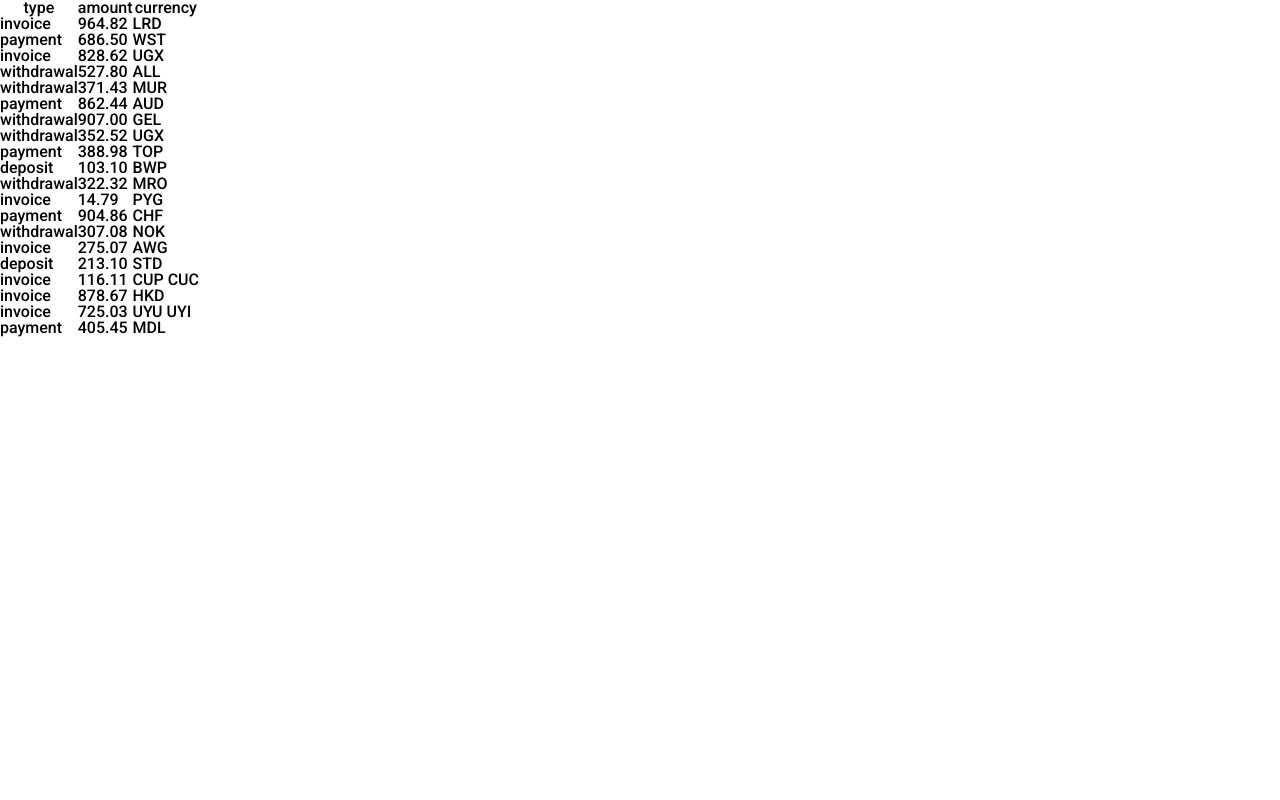
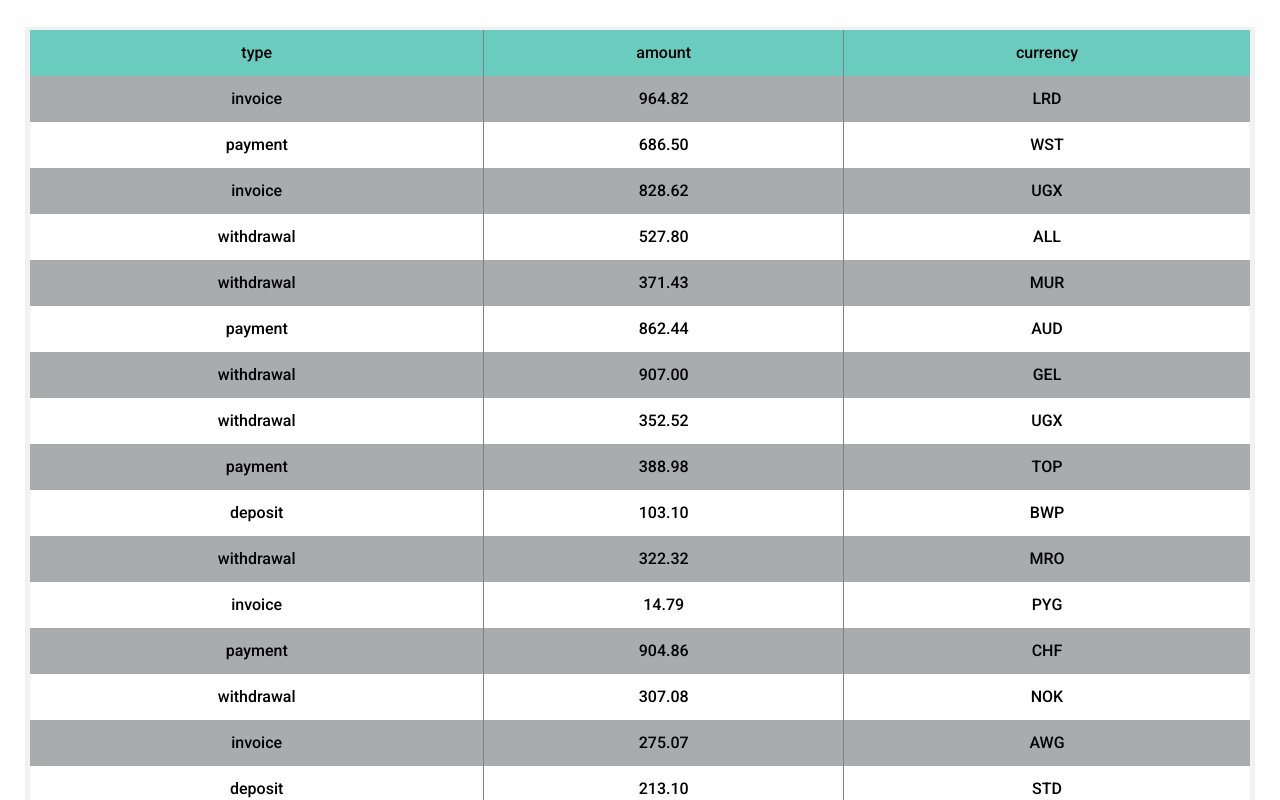
Before and after one commit to CoderNazar/goit-react-hw-01-components, a React (Create React App) app: page / in a window 1280 px wide. Shown: the top 800 px of the page. Built offline with nearby package versions, Linux system fonts and the light colour scheme.

Commit message:
chore: add styles in table

```diff
--- a/src/components/shared/TransactionHistory/TransactionHistoryBody.jsx
+++ b/src/components/shared/TransactionHistory/TransactionHistoryBody.jsx
@@ -1,16 +1,17 @@
 import React from 'react';
 import PropTypes from 'prop-types';
 import { Table } from 'components/ui';
+import styles from './index.module.css';
 
 const TransactionHistoryBody = ({ items }) => {
   return (
-    <Table.Body>
+    <Table.Body className={styles.tableBody}>
       {items.map(({ id, ...dataTable }) => {
         const cells = Object.values(dataTable);
         return (
           <Table.Row key={id}>
             {cells.map((value, index) => {
-              return <Table.CellBody key={index}>{value}</Table.CellBody>;
+              return <Table.CellBody className={styles.tableCell} key={index}>{value}</Table.CellBody>;
             })}
           </Table.Row>
         );
--- a/src/components/shared/TransactionHistory/TransactionHistoryHeader.jsx
+++ b/src/components/shared/TransactionHistory/TransactionHistoryHeader.jsx
@@ -1,13 +1,14 @@
 import React from 'react';
 import PropTypes from 'prop-types';
 import { Table } from 'components/ui';
+import styles from './index.module.css';
 
 const TransactionHistoryHeader = ({ namesTaleHeader }) => {
   return (
-    <Table.Header>
+    <Table.Header className={styles.tableHeader}>
       <Table.Row>
         {namesTaleHeader.map((name, index) => {
-          return <Table.CellHeader key={index}>{name}</Table.CellHeader>;
+          return <Table.CellHeader className={styles.tableCell} key={index}>{name}</Table.CellHeader>;
         })}
       </Table.Row>
     </Table.Header>
--- a/src/components/shared/TransactionHistory/index.jsx
+++ b/src/components/shared/TransactionHistory/index.jsx
@@ -3,6 +3,7 @@ import PropTypes from 'prop-types';
 import { Table } from 'components/ui';
 import { TransactionHistoryHeader } from './TransactionHistoryHeader';
 import { TransactionHistoryBody } from './TransactionHistoryBody';
+import styles from './index.module.css';
 
 const TransactionHistory = ({ items }) => {
   const FIRST_ELEMENT = 0;
@@ -17,10 +18,12 @@ const TransactionHistory = ({ items }) => {
   }
 
   return (
-    <Table>
-      <TransactionHistoryHeader namesTaleHeader={namesTaleHeader} />
-      <TransactionHistoryBody items={items} />
-    </Table>
+    <div className={styles.wrapperTable}>
+      <Table className={styles.table}>
+        <TransactionHistoryHeader namesTaleHeader={namesTaleHeader} />
+        <TransactionHistoryBody items={items} />
+      </Table>
+    </div>
   );
 };
 
--- /dev/null
+++ b/src/components/shared/TransactionHistory/index.module.css
@@ -0,0 +1,25 @@
+.wrapperTable {
+  padding: 30px;
+}
+
+.table {
+  width: 100%;
+  box-shadow: 0px 2px 1px 5px rgba(187, 187, 190, 0.2);
+}
+
+.tableHeader {
+  background-color: rgb(106, 204, 191);
+}
+
+.tableBody tr:nth-child(2n+1) {
+  background-color: rgb(169, 172, 172);
+}
+
+.tableCell {
+  text-align: center;
+  padding: 15px;
+}
+
+.tableCell:not(:last-child) {
+  border-right: 1px solid gray;
+}
--- a/src/components/ui/Table/TableBody.jsx
+++ b/src/components/ui/Table/TableBody.jsx
@@ -1,12 +1,17 @@
 import React from 'react';
 import PropTypes from 'prop-types';
 
-const TableBody = ({ children }) => {
-  return <tbody>{children}</tbody>;
+const TableBody = ({ children, className }) => {
+  return <tbody className={className}>{children}</tbody>;
+};
+
+TableBody.defaultProps = {
+  className: '',
 };
 
 TableBody.propTypes = {
   children: PropTypes.node.isRequired,
+  className: PropTypes.string,
 };
 
 export { TableBody };
--- a/src/components/ui/Table/TableCellBody.jsx
+++ b/src/components/ui/Table/TableCellBody.jsx
@@ -1,12 +1,17 @@
 import React from 'react';
 import PropTypes from 'prop-types';
 
-const TableCellBody = ({ children }) => {
-  return <td>{children}</td>;
+const TableCellBody = ({ children, className }) => {
+  return <td className={className}>{children}</td>;
+};
+
+TableCellBody.defaultProps = {
+  className: '',
 };
 
 TableCellBody.propTypes = {
   children: PropTypes.oneOfType([PropTypes.string, PropTypes.node]).isRequired,
+  className: PropTypes.string,
 };
 
 export { TableCellBody };
--- a/src/components/ui/Table/TableCellHeader.jsx
+++ b/src/components/ui/Table/TableCellHeader.jsx
@@ -1,12 +1,17 @@
 import React from 'react';
 import PropTypes from 'prop-types';
 
-const TableCellHeader = ({ children }) => {
-  return <th>{children}</th>;
+const TableCellHeader = ({ children, className }) => {
+  return <th className={className}>{children}</th>;
+};
+
+TableCellHeader.defaultProps = {
+  className: '',
 };
 
 TableCellHeader.propTypes = {
   children: PropTypes.oneOfType([PropTypes.string, PropTypes.node]).isRequired,
+  className: PropTypes.string,
 };
 
 export { TableCellHeader };
--- a/src/components/ui/Table/TableHeader.jsx
+++ b/src/components/ui/Table/TableHeader.jsx
@@ -1,12 +1,17 @@
 import React from 'react';
 import PropTypes from 'prop-types';
 
-const TableHeader = ({ children }) => {
-  return <thead>{children}</thead>;
+const TableHeader = ({ children, className }) => {
+  return <thead className={className}>{children}</thead>;
+};
+
+TableHeader.defaultProps = {
+  className: '',
 };
 
 TableHeader.propTypes = {
   children: PropTypes.node.isRequired,
+  className: PropTypes.string,
 };
 
 export { TableHeader };
--- a/src/components/ui/Table/TableRow.jsx
+++ b/src/components/ui/Table/TableRow.jsx
@@ -1,12 +1,17 @@
 import React from 'react';
 import PropTypes from 'prop-types';
 
-const TableRow = ({ children }) => {
-  return <tr>{children}</tr>;
+const TableRow = ({ children, className }) => {
+  return <tr className={className}>{children}</tr>;
+};
+
+TableRow.defaultProps = {
+  className: '',
 };
 
 TableRow.propTypes = {
   children: PropTypes.node.isRequired,
+  className: PropTypes.string,
 };
 
 export { TableRow };
--- a/src/components/ui/Table/index.jsx
+++ b/src/components/ui/Table/index.jsx
@@ -6,8 +6,8 @@ import { TableHeader } from './TableHeader';
 import { TableCellBody } from './TableCellBody';
 import { TableCellHeader } from './TableCellHeader';
 
-const TableComponent = ({ children }) => {
-  return <table>{children}</table>;
+const TableComponent = ({ children, className }) => {
+  return <table className={className}>{children}</table>;
 };
 
 TableComponent.displayName = 'Table';
@@ -17,8 +17,14 @@ TableHeader.displayName = 'Table.Header';
 TableCellBody.displayName = 'Table.CellBody';
 TableCellHeader.displayName = 'Table.CellHeader';
 
+TableComponent.defaultProps = {
+  className: '',
+};
+
+
 TableComponent.propTypes = {
   children: PropTypes.node.isRequired,
+  className: PropTypes.string
 };
 
 export const Table = Object.assign(TableComponent, {
```
